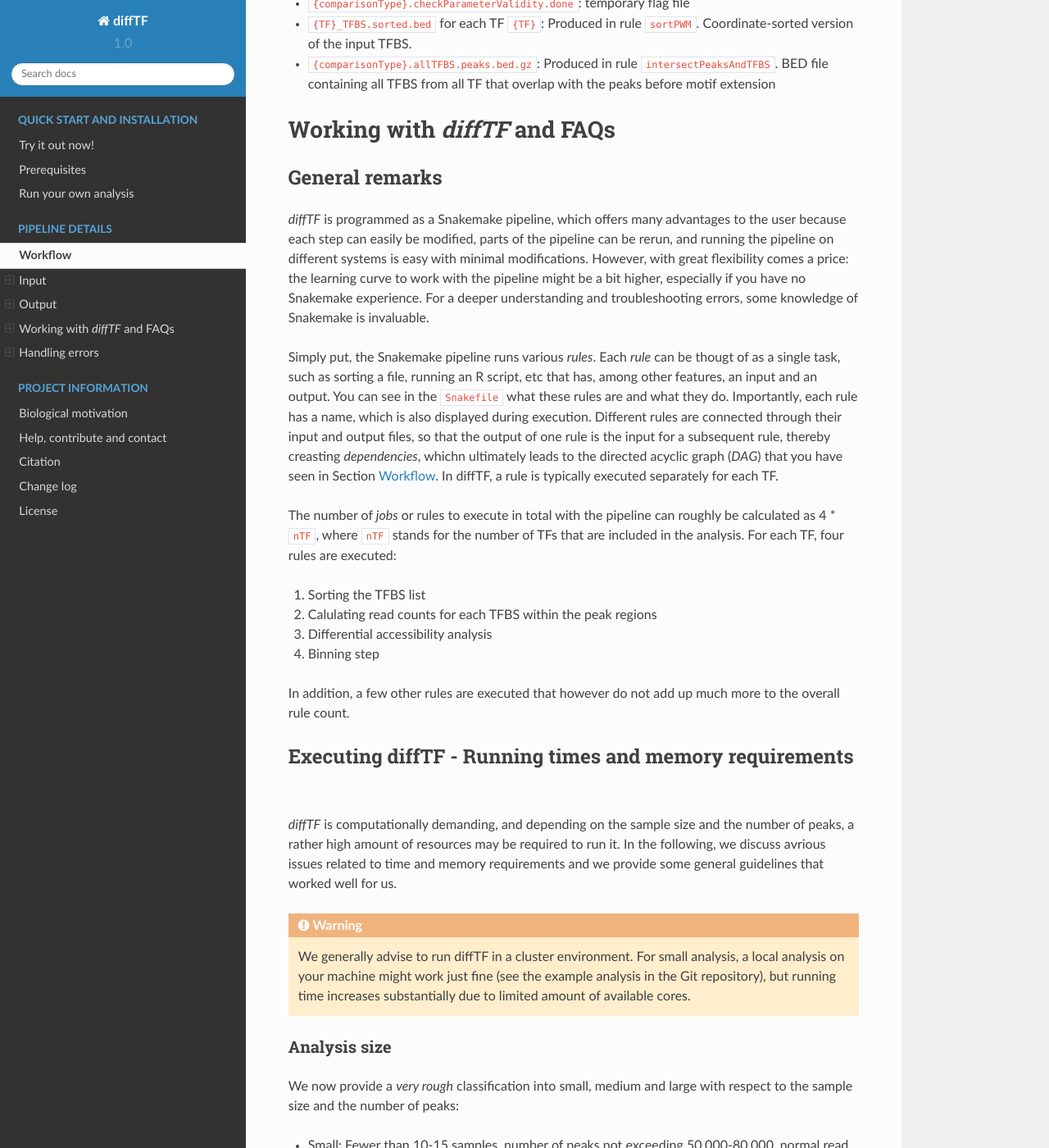
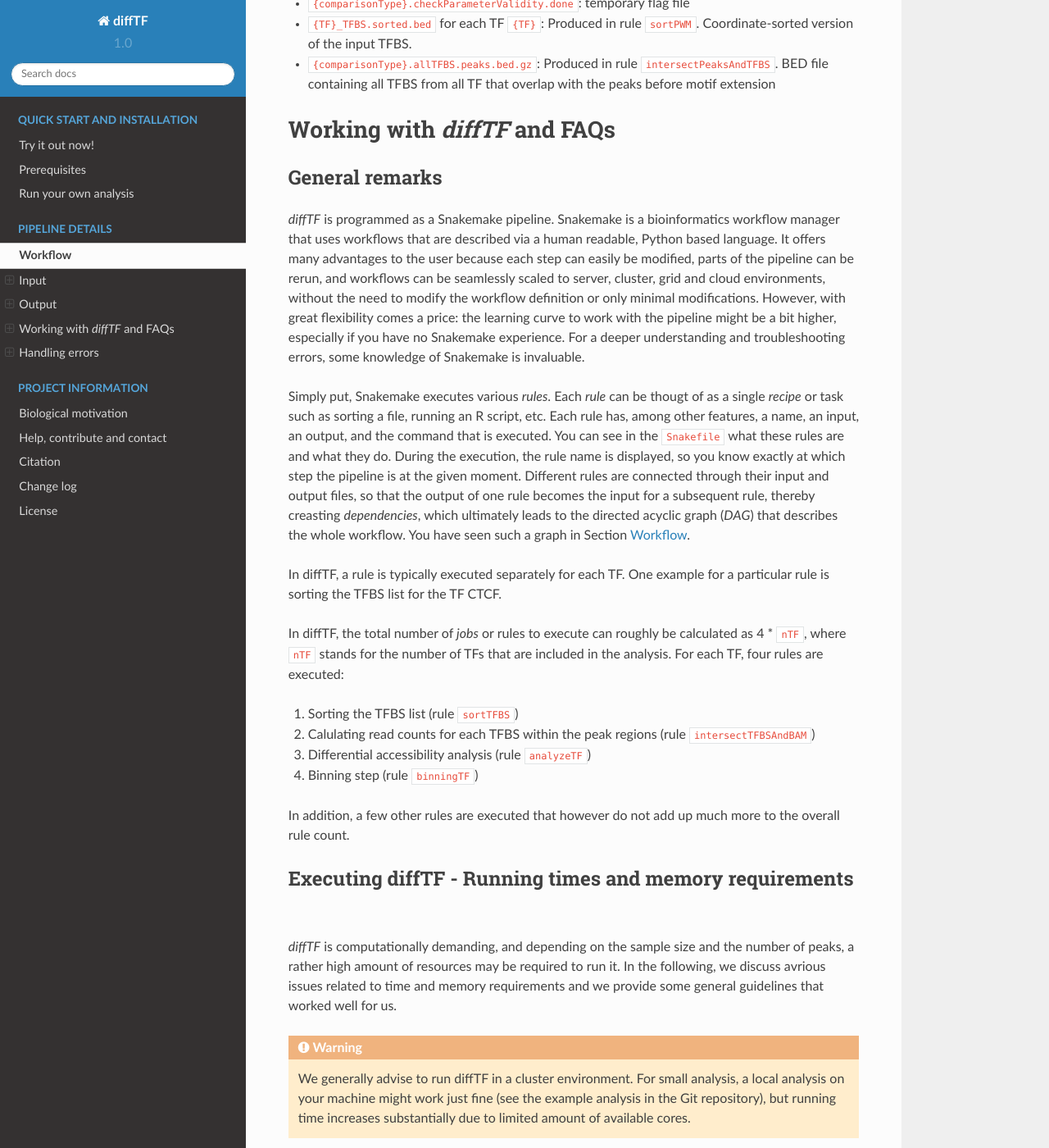
Before and after one commit to jfallmann/diffTF_Fork, a Sphinx documentation site: the page built from docs/chapter2.rst, in a window 1280 px wide and 1400 px high, scrolled down 19611 px. Shown: the whole window at 82% size. Built offline with Sphinx 7.4.7 and the Read the Docs theme 2.0.0, drawn with Linux system fonts in a browser that asks for light colours.

Commit message:
Minor name changes and doc updates

```diff
--- a/docs/chapter2.rst
+++ b/docs/chapter2.rst
@@ -704,16 +704,18 @@ Working with *diffTF* and FAQs
 General remarks
 ==============================
 
-`diffTF` is programmed as a Snakemake pipeline, which offers many advantages to the user because each step can easily be modified, parts of the pipeline can be rerun, and running the pipeline on different systems is easy with minimal modifications. However, with great flexibility comes a price: the learning curve to work with the pipeline might be a bit higher, especially if you have no Snakemake experience. For a deeper understanding and troubleshooting errors, some knowledge of Snakemake is invaluable.
+`diffTF` is programmed as a Snakemake pipeline. Snakemake is a bioinformatics workflow manager that uses workflows that are described via a human readable, Python based language. It offers many advantages to the user because each step can easily be modified, parts of the pipeline can be rerun, and workflows can be seamlessly scaled to server, cluster, grid and cloud environments, without the need to modify the workflow definition or only minimal modifications. However, with great flexibility comes a price: the learning curve to work with the pipeline might be a bit higher, especially if you have no Snakemake experience. For a deeper understanding and troubleshooting errors, some knowledge of Snakemake is invaluable.
 
-Simply put, the Snakemake pipeline runs various *rules*. Each *rule* can be thougt of as a single task, such as sorting a file, running an R script, etc that has, among other features, an input and an output. You can see in the ``Snakefile`` what these rules are and what they do. Importantly, each rule has a name, which is also displayed during execution. Different rules are connected through their input and output files, so that the output of one rule is the input for a subsequent rule, thereby creasting *dependencies*, whichn ultimately leads to the directed acyclic graph (*DAG*) that you have seen in Section :ref:`workflow`. In diffTF, a rule is typically executed separately for each TF.
+Simply put, Snakemake executes various *rules*. Each *rule* can be thougt of as a single *recipe* or task such as sorting a file, running an R script, etc. Each rule has, among other features, a name, an input, an output, and the command that is executed. You can see in the ``Snakefile`` what these rules are and what they do. During the execution, the rule name is displayed, so you know exactly at which step the pipeline is at the given moment. Different rules are connected through their input and output files, so that the output of one rule becomes the input for a subsequent rule, thereby creasting *dependencies*, which ultimately leads to the directed acyclic graph (*DAG*) that describes the whole workflow. You have seen such a graph in Section :ref:`workflow`.
 
-The number of *jobs* or rules to execute in total with the pipeline can roughly be calculated as 4 * ``nTF``, where ``nTF`` stands for the number of TFs that are included in the analysis. For each TF, four rules are executed:
+In diffTF, a rule is typically executed separately for each TF. One example for a particular rule is sorting the TFBS list for the TF CTCF.
 
-1. Sorting the TFBS list
-2. Calulating read counts for each TFBS within the peak regions
-3. Differential accessibility analysis
-4. Binning step
+In diffTF, the total number of *jobs* or rules to execute can roughly be calculated as 4 * ``nTF``, where ``nTF`` stands for the number of TFs that are included in the analysis. For each TF, four rules are executed:
+
+1. Sorting the TFBS list (rule ``sortTFBS``)
+2. Calulating read counts for each TFBS within the peak regions (rule ``intersectTFBSAndBAM``)
+3. Differential accessibility analysis  (rule ``analyzeTF``)
+4. Binning step (rule ``binningTF``)
 
 In addition, a few other rules are executed that however do not add up much more to the overall rule count.
 
```
Also changed, not shown: 6 other files.
